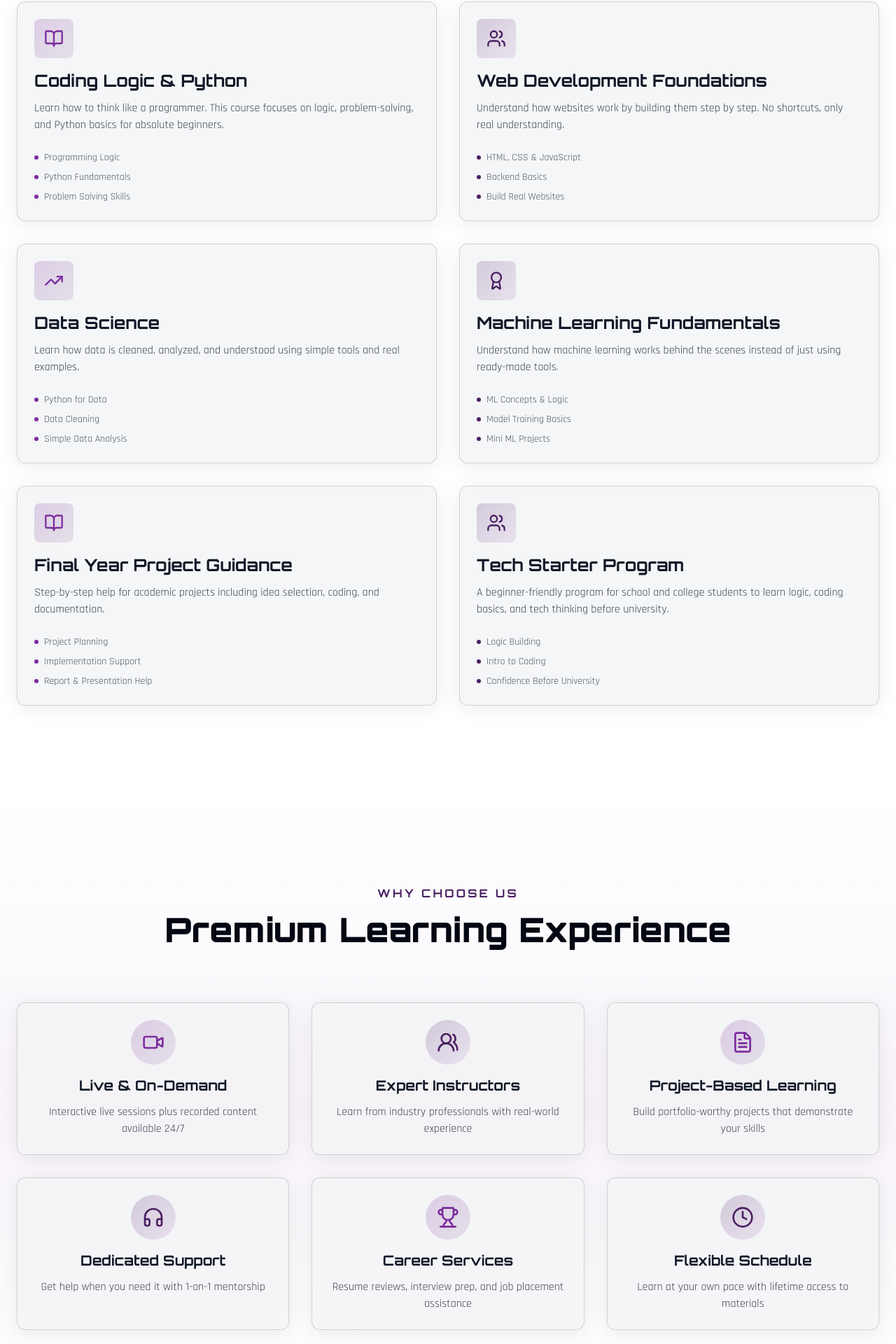
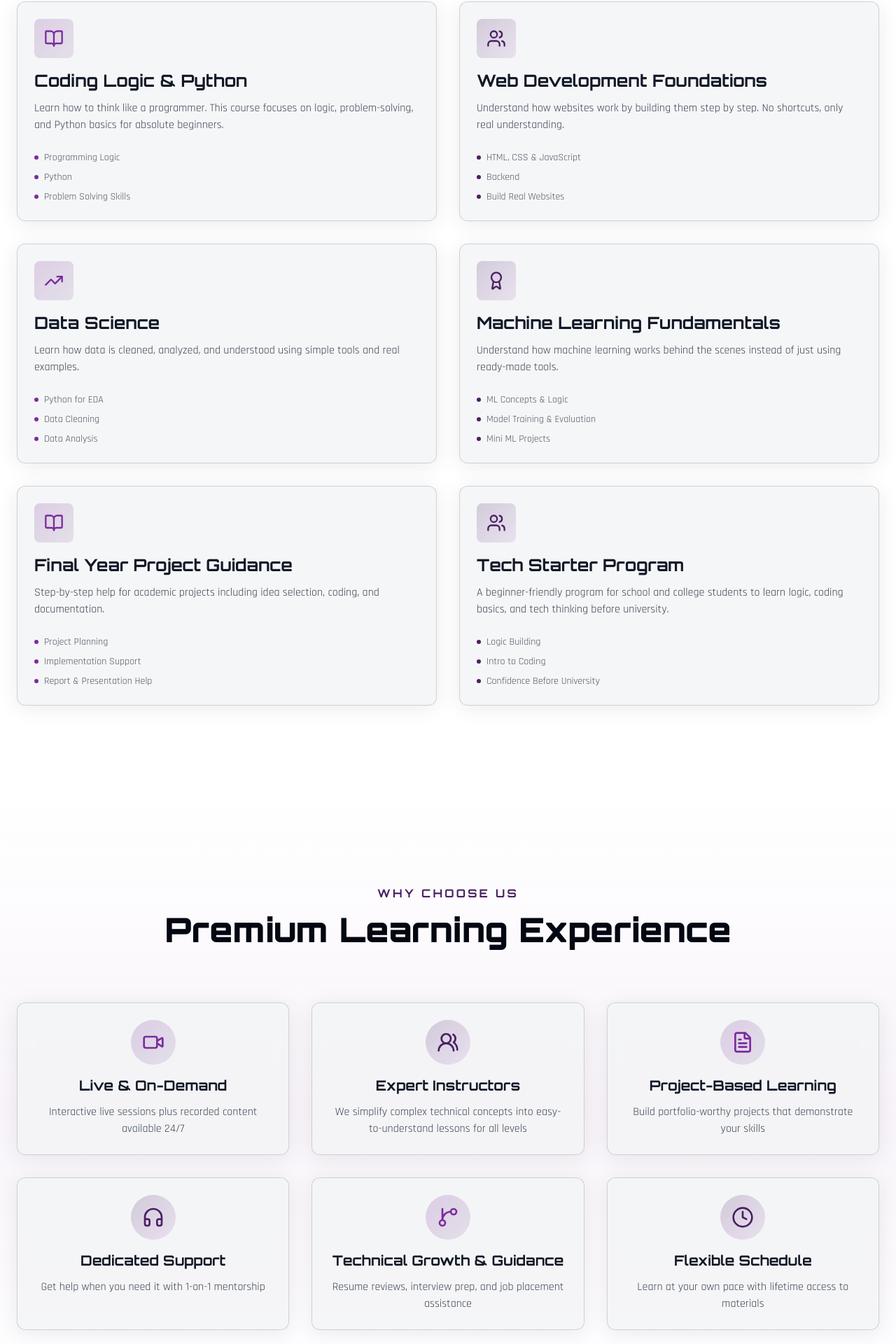
Before and after one commit to company-bot/landing, a React (Vite) app in the folder EDU/: page / in a window 1280 px wide. Shown: the part 1146-3066 px from the top of the page at 70% size. Built offline with nearby package versions, Linux system fonts and the light colour scheme.

Commit message:
Small CHanges

```diff
--- a/EDU/src/components/Features.tsx
+++ b/EDU/src/components/Features.tsx
@@ -1,7 +1,7 @@
 import React from 'react';
 import { motion } from 'framer-motion';
 import GlassCard from './UI/GlassCard.tsx';
-import { Clock, Video, FileText, Users2, Headphones, Trophy } from 'lucide-react';
+import { Clock, Video, FileText, Users2, Headphones, GitBranch } from 'lucide-react';
 
 const Features = () => {
   const features = [
@@ -13,7 +13,7 @@ const Features = () => {
     {
       icon: Users2,
       title: 'Expert Instructors',
-      description: 'Learn from industry professionals with real-world experience'
+      description: 'We simplify complex technical concepts into easy-to-understand lessons for all levels'
     },
     {
       icon: FileText,
@@ -26,8 +26,8 @@ const Features = () => {
       description: 'Get help when you need it with 1-on-1 mentorship'
     },
     {
-      icon: Trophy,
-      title: 'Career Services',
+      icon: GitBranch,
+      title: 'Technical Growth & Guidance',
       description: 'Resume reviews, interview prep, and job placement assistance'
     },
     {
--- a/EDU/src/components/Programs.tsx
+++ b/EDU/src/components/Programs.tsx
@@ -13,7 +13,7 @@ const Programs = () => {
       color: 'cyan' as const,
       highlights: [
         'Programming Logic',
-        'Python Fundamentals',
+        'Python',
         'Problem Solving Skills'
       ]
     },
@@ -25,7 +25,7 @@ const Programs = () => {
       color: 'purple' as const,
       highlights: [
         'HTML, CSS & JavaScript',
-        'Backend Basics',
+        'Backend',
         'Build Real Websites'
       ]
     },
@@ -36,9 +36,9 @@ const Programs = () => {
         'Learn how data is cleaned, analyzed, and understood using simple tools and real examples.',
       color: 'cyan' as const,
       highlights: [
-        'Python for Data',
+        'Python for EDA',
         'Data Cleaning',
-        'Simple Data Analysis'
+        'Data Analysis'
       ]
     },
     {
@@ -49,7 +49,7 @@ const Programs = () => {
       color: 'purple' as const,
       highlights: [
         'ML Concepts & Logic',
-        'Model Training Basics',
+        'Model Training & Evaluation',
         'Mini ML Projects'
       ]
     },
```
